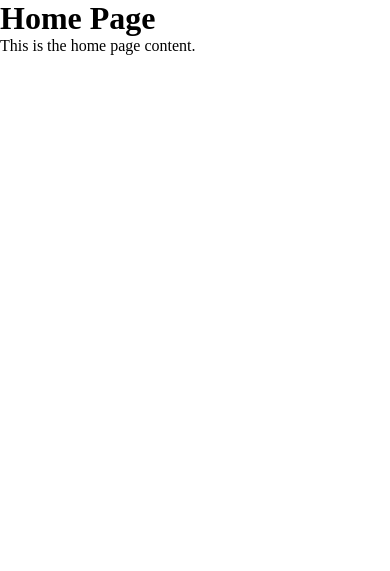
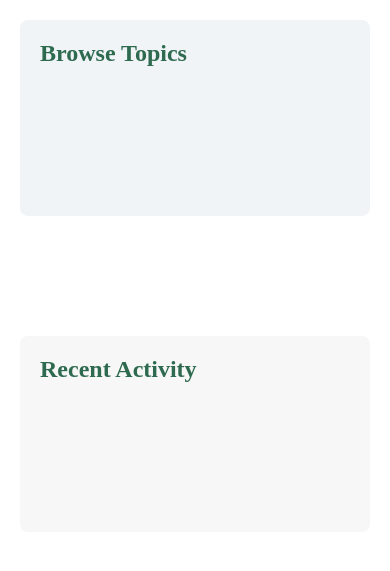
Before and after one commit to JoshMagnotta/NinerCreations, a Django app: page / in a window 390 px wide. Shown: the part 60-631 px from the top of the page. Run offline with Django 5.2, Linux system fonts and the light colour scheme.

Commit message:
Update front end and create admin page

```diff
--- /dev/null
+++ b/NinerCreations/NinerCreations/admin.py
@@ -0,0 +1,4 @@
+from django.contrib import admin
+from .models import MyModel
+
+admin.site.register(MyModel)
--- a/NinerCreations/NinerCreations/templates/base/home.html
+++ b/NinerCreations/NinerCreations/templates/base/home.html
@@ -1,7 +1,22 @@
-<!-- templates/base/home.html -->
 {% extends "base/base.html" %}
 
 {% block content %}
-<h1>Home Page</h1>
-<p>This is the home page content.</p>
+<div class="content-grid">
+    <!-- Left Sidebar -->
+    <aside class="sidebar-left">
+        <h2>Browse Topics</h2>
+        <!-- Additional dynamic topic content can go here -->
+    </aside>
+
+    <!-- Main Content Area -->
+    <main class="main-content">
+        <!-- Posts or main page content will be dynamically loaded here -->
+    </main>
+
+    <!-- Right Sidebar (Recent Activity) -->
+    <aside class="sidebar-right">
+        <h2>Recent Activity</h2>
+        <!-- Dynamic recent activity content will be loaded here -->
+    </aside>
+</div>
 {% endblock %}
--- a/NinerCreations/NinerCreations/urls.py
+++ b/NinerCreations/NinerCreations/urls.py
@@ -23,5 +23,7 @@ urlpatterns = [
     path('profile/', views.profile, name='profile'),
     path('settings/', views.settings, name='settings'),
     path('login/', views.login, name='login'),
+    path('admin/', admin.site.urls),
+
 
 ]
--- a/NinerCreations/static/css/styles.css
+++ b/NinerCreations/static/css/styles.css
@@ -117,3 +117,54 @@
 .profile-container:hover .dropdown-content {
     display: block;
 }
+
+/* Grid layout for the main content */
+.content-grid {
+    display: grid;
+    grid-template-columns: 1fr 2fr 1fr; /* Left sidebar, main content, right sidebar */
+    gap: 20px;
+    padding: 20px;
+}
+
+/* Left Sidebar */
+.sidebar-left {
+    background-color: #f0f4f7;
+    padding: 20px;
+    border-radius: 8px;
+    height: 40vw;
+    position: sticky;
+}
+
+/* Main Content Area */
+.main-content {
+    background-color: #ffffff;
+    padding: 20px;
+    border-radius: 8px;
+}
+
+/* Right Sidebar (Recent Activity) */
+.sidebar-right {
+    background-color: #f7f7f7;
+    padding: 20px;
+    border-radius: 8px;
+    height: 40vw;
+    position: sticky;
+}
+
+/* Headings in Sidebars */
+.sidebar-left h2,
+.sidebar-right h2 {
+    font-size: 1.5rem;
+    color: #2d6a4f; /* Matches the header color for consistency */
+}
+
+/* Responsiveness for Smaller Screens */
+@media (max-width: 768px) {
+    .content-grid {
+        grid-template-columns: 1fr; /* Stacks columns vertically on small screens */
+    }
+
+    .sidebar-left, .main-content, .sidebar-right {
+        margin-bottom: 20px;
+    }
+}
```
Also changed, not shown: NinerCreations/db.sqlite3.
